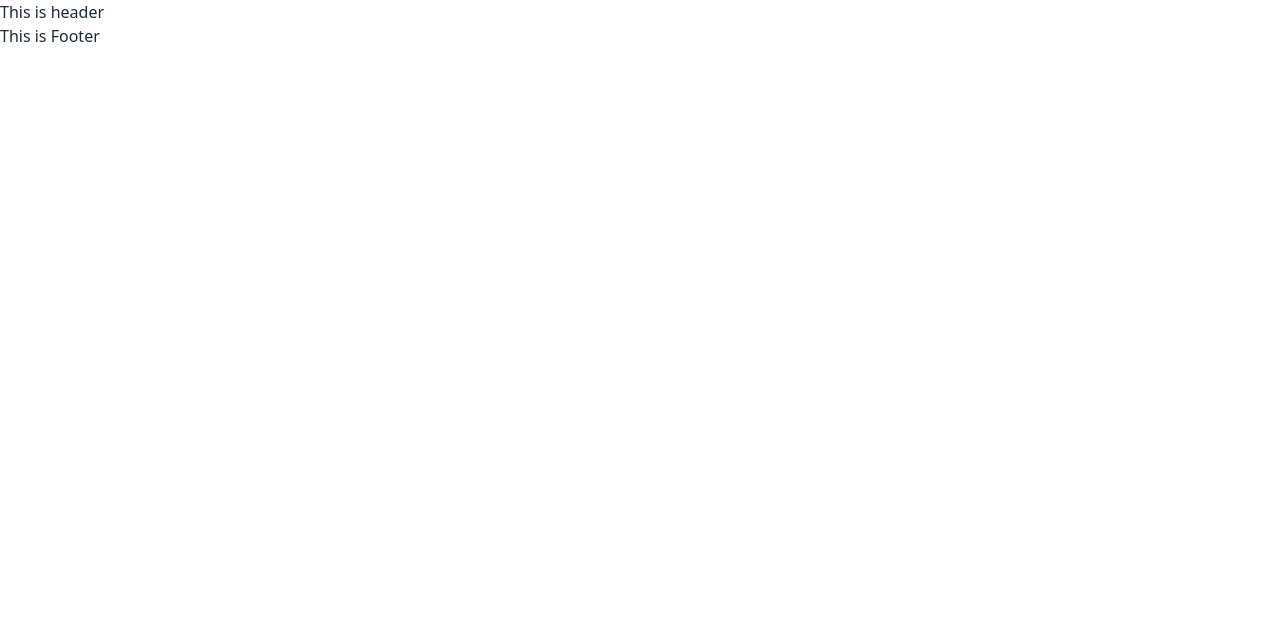
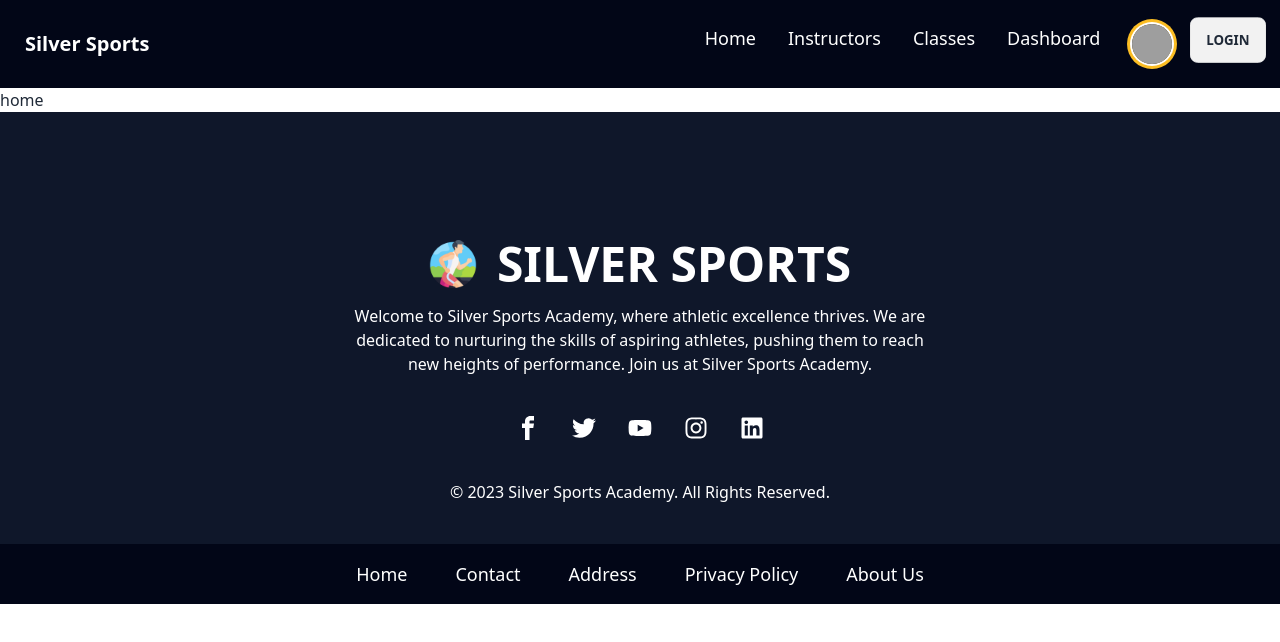
Before and after one commit to Doha0/silver-sports, a React (Vite) app: page / in a window 1280 px wide. Shown: the top 642 px of the page. Built offline with nearby package versions, Linux system fonts and the light colour scheme; grey boxes are pictures that could not be loaded.

Commit message:
navbar and footer added

```diff
--- a/package.json
+++ b/package.json
@@ -14,6 +14,7 @@
     "match-sorter": "^6.3.1",
     "react": "^18.2.0",
     "react-dom": "^18.2.0",
+    "react-icons": "^4.9.0",
     "react-router-dom": "^6.11.2",
     "sort-by": "^1.2.0"
   },
--- a/src/Components/Shared/Footer/Footer.jsx
+++ b/src/Components/Shared/Footer/Footer.jsx
@@ -1,10 +1,50 @@
 import React from 'react';
+import logo from "../../../assets/running.png"
+
+import { FaYoutube } from 'react-icons/fa';
+import { FaInstagram } from 'react-icons/fa';
+import { FaLinkedin } from 'react-icons/fa';
+import { ImFacebook } from 'react-icons/im';
+import { SiTwitter } from 'react-icons/si';
 
 const Footer = () => {
     return (
-        <div>
-            <h2>This is Footer</h2>
-        </div>
+        <footer className='bg-slate-900 text-white grid justify-center'>
+            <div className='p-10 lg:px-32 lg:pt-32 text-center'>
+                <div className='flex justify-center items-center gap-x-5 mb-4'>
+                    <img src={logo} alt="" className="w-12 h-12" />
+                    <h2 className='text-2xl lg:text-5xl uppercase font-bold'>Silver Sports</h2>
+                </div>
+                <div className="px-4 lg:px-56 space-y-4">
+                    <p>
+                        Welcome to Silver Sports Academy, where athletic excellence thrives. We are dedicated to nurturing the skills of aspiring athletes, pushing them to reach new heights of performance. Join us at Silver Sports Academy.
+                    </p>
+                    <div className="py-6">
+                        <div className="flex justify-center items-center gap-8">
+                            <ImFacebook size={24}></ImFacebook>
+                            <SiTwitter size={24}></SiTwitter>
+                            <FaYoutube size={24}></FaYoutube>
+                            <FaInstagram size={24}></FaInstagram>
+                            <FaLinkedin size={24}></FaLinkedin>
+                        </div>
+                    </div>
+                    <p className=''>
+                        © 2023 Silver Sports Academy. All Rights Reserved.
+                    </p>
+                </div>
+
+            </div>
+
+            <div className="flex flex-col lg:flex-row justify-center items-center gap-4 lg:gap-12 px-10 py-4 text-lg bg-slate-950 text-white">
+                <a className="link link-hover">Home</a>
+                <a className="link link-hover">Contact</a>
+                <a className="link link-hover">Address</a>
+                <a className="link link-hover">Privacy Policy</a>
+                <a className="link link-hover">About Us</a>
+            </div>
+
+        </footer >
+
     );
 };
 
--- a/src/Components/Shared/Header/Header.jsx
+++ /dev/null
@@ -1,11 +0,0 @@
-import React from 'react';
-
-const Header = () => {
-    return (
-        <div>
-            <h2>This is header</h2>
-        </div>
-    );
-};
-
-export default Header;
--- /dev/null
+++ b/src/Components/Shared/Navbar/Navbar.jsx
@@ -0,0 +1,52 @@
+import React from 'react';
+import { Link } from 'react-router-dom';
+
+const Navbar = () => {
+
+
+    const navItems =
+        <>
+            <li><Link to='/'>Home</Link></li>
+            <li><Link to='/'>Instructors</Link></li>
+            <li><Link to='/'>Classes</Link></li>
+            <li><Link to='/'>Dashboard</Link></li>
+            <li>
+                <div className="avatar">
+                    <div className="w-10 rounded-full ring ring-warning ring-offset-base-100 ring-offset-2">
+                        <img src="/images/stock/photo-1534528741775-53994a69daeb.jpg" />
+                    </div>
+                </div>
+            </li>
+            <Link to='/' className='btn' >Login</Link>
+
+        </>
+
+    return (
+        <div className="navbar bg-slate-950 text-white">
+            <div className="navbar-start">
+                <div className="dropdown">
+                    <label tabIndex={0} className="btn btn-ghost lg:hidden">
+                        <svg xmlns="http://www.w3.org/2000/svg" className="h-5 w-5" fill="none" viewBox="0 0 24 24" stroke="currentColor"><path strokeLinecap="round" strokeLinejoin="round" strokeWidth="2" d="M4 6h16M4 12h8m-8 6h16" /></svg>
+                    </label>
+                    <ul tabIndex={0} className="menu menu-sm dropdown-content mt-3 p-2 shadow sports-bg text-white rounded-box w-52">
+                        {
+                            navItems
+                        }
+                    </ul>
+                </div>
+                <a className="btn btn-ghost normal-case text-xl">Silver Sports</a>
+            </div>
+
+            <div className="navbar-end hidden lg:flex">
+                <ul className="menu menu-horizontal px-1 text-lg">
+                    {
+                        navItems
+                    }
+                </ul>
+
+            </div>
+        </div>
+    );
+};
+
+export default Navbar;
--- a/src/Layout/Main.jsx
+++ b/src/Layout/Main.jsx
@@ -1,10 +1,14 @@
 import React from 'react';
 import { Outlet } from 'react-router-dom';
+import Navbar from '../Components/Shared/Navbar/Navbar';
+import Footer from '../Components/Shared/Footer/Footer';
 
 const Main = () => {
     return (
         <div>
+            <Navbar></Navbar>
             <Outlet></Outlet>
+            <Footer></Footer>
         </div>
     );
 };
--- a/src/Pages/HomePage/Home/Home.jsx
+++ b/src/Pages/HomePage/Home/Home.jsx
@@ -1,12 +1,11 @@
 import React from 'react';
-import Header from '../../../Components/Shared/Header/Header';
-import Footer from '../../../Components/Shared/Footer/Footer';
 
 const Home = () => {
     return (
         <div>
-            <Header></Header>
-            <Footer></Footer>
+
+            <h2>home</h2>
+
         </div>
     );
 };
--- a/src/index.css
+++ b/src/index.css
@@ -1,3 +1,7 @@
 @tailwind base;
 @tailwind components;
 @tailwind utilities;
+
+.sports-bg {
+    @apply bg-[#04D912]
+}
--- a/src/main.jsx
+++ b/src/main.jsx
@@ -8,6 +8,8 @@ import { router } from './Routes/Routes.jsx';
 
 ReactDOM.createRoot(document.getElementById('root')).render(
   <React.StrictMode>
-    <RouterProvider router={router} />
+    <div className='container mx-auto px-4 lg:p-0'>
+      <RouterProvider router={router} />
+    </div>
   </React.StrictMode>,
 )
```
Also changed, not shown: 1 other file (tests, documents, lock files or other folders).
